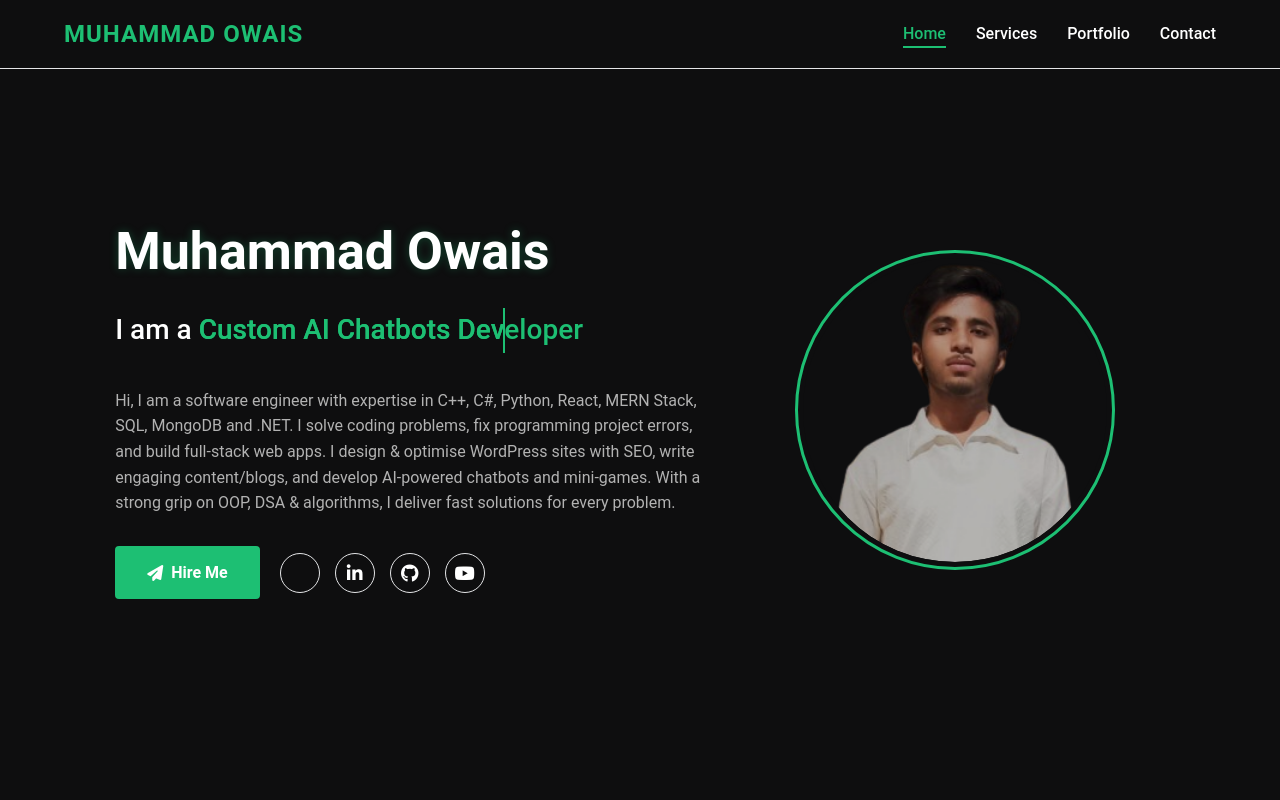
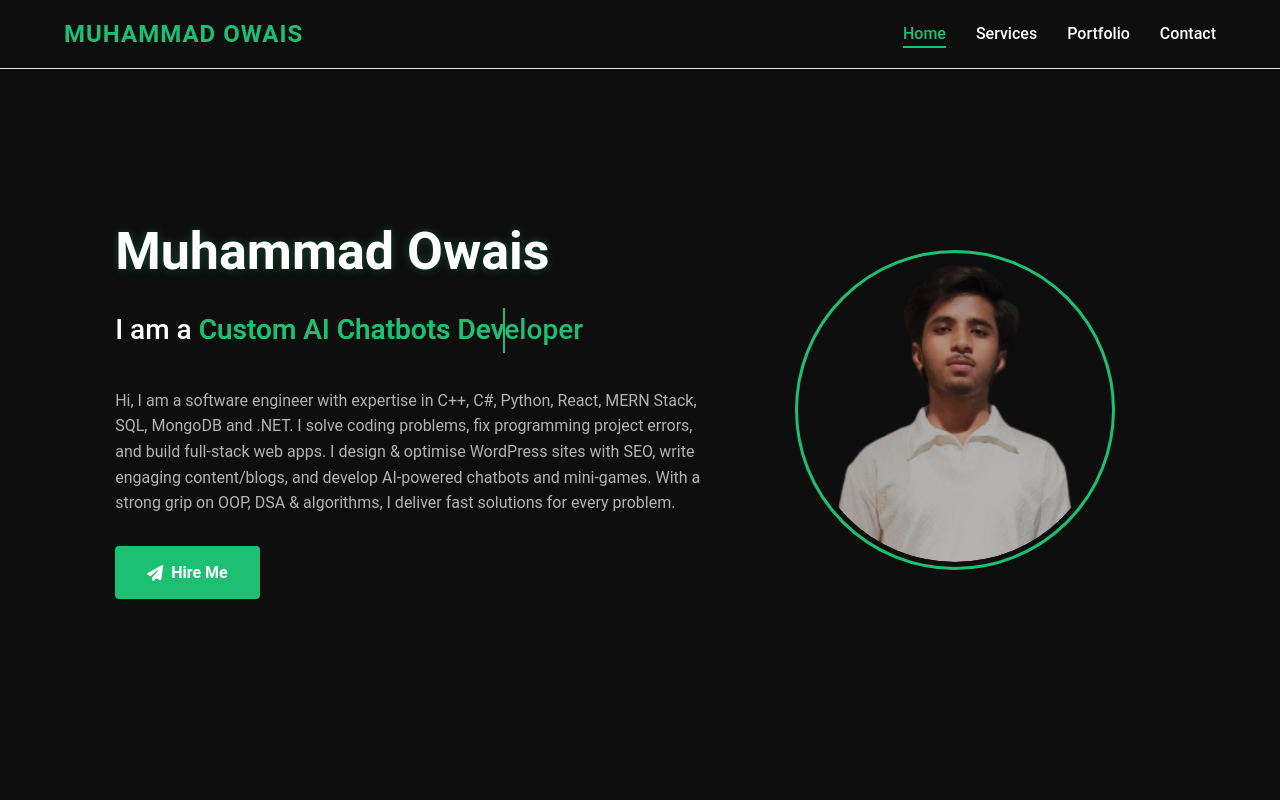
Before and after one commit to codemaestroowais/Fiverr-Portfolio, a plain HTML site: page fiverrportfolio.html in a window 1280 px wide. Shown: the top 800 px of the page. Drawn offline with nearby package versions, Linux system fonts and the light colour scheme.

Commit message:
Update fiverrportfolio.html

```diff
--- a/fiverrportfolio.html
+++ b/fiverrportfolio.html
@@ -1049,10 +1049,6 @@
             <div class="btn-sci">
                 <a href="#contact" class="btn"><i class="fas fa-paper-plane"></i> Hire Me</a>
                 <div class="sci">
-                    <a href="#"><i class="fab fa-fiverr"></i></a>
-                    <a href="#"><i class="fab fa-linkedin-in"></i></a>
-                    <a href="#"><i class="fab fa-github"></i></a>
-                    <a href="#"><i class="fab fa-youtube"></i></a>
                 </div>
             </div>
         </div>
```
